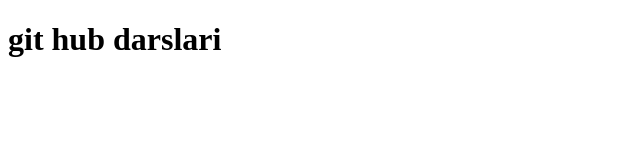
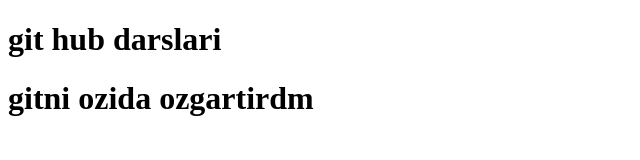
Before and after one commit to XaydarovMarufjon/socal-Project, a plain HTML site: page index.html in a window 1280 px wide. Shown: the whole page, without its empty margins (0-640 px from the left). Drawn offline with Linux system fonts and the light colour scheme.

Commit message:
sherik ozgartirdi

```diff
--- a/index.html
+++ b/index.html
@@ -8,5 +8,7 @@
 </head>
 <body>
     <h1> git hub darslari  </h1>
+
+    <h1> gitni ozida ozgartirdm </h1>
 </body>
 </html>
```
